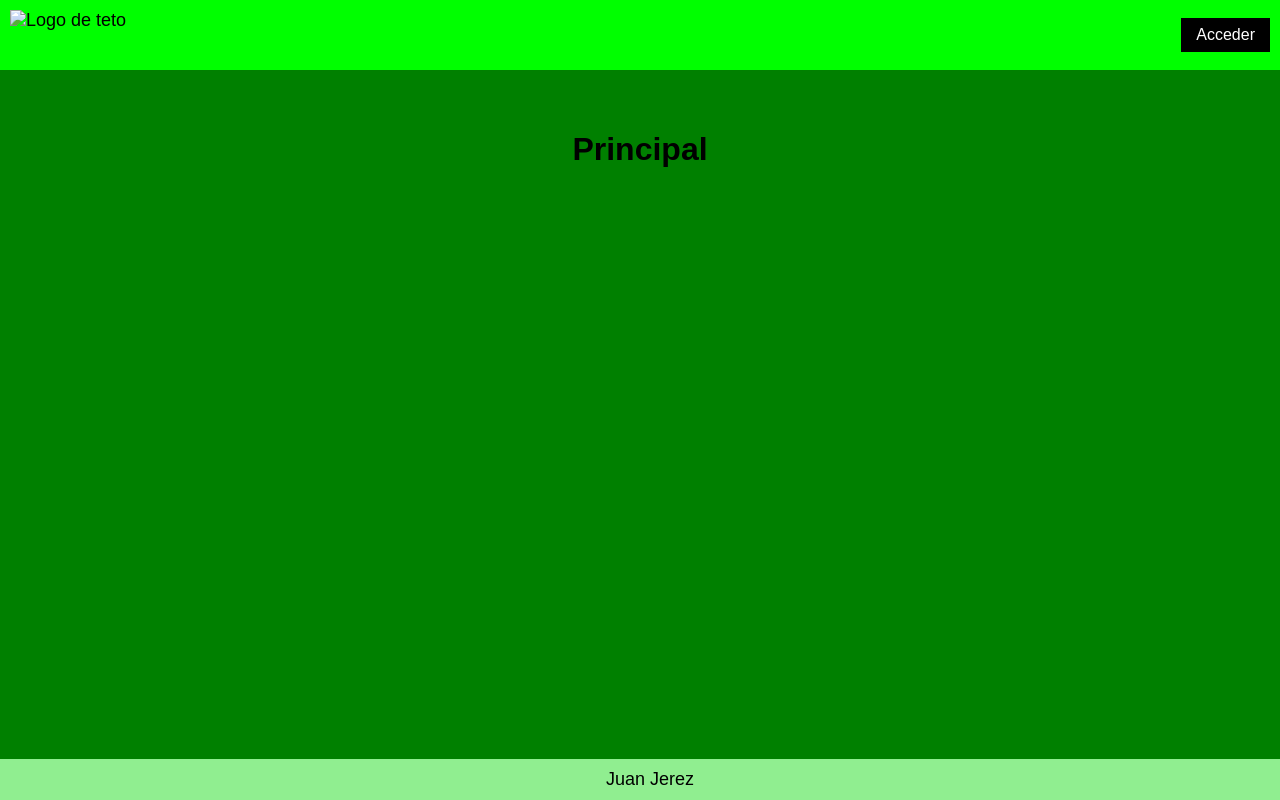
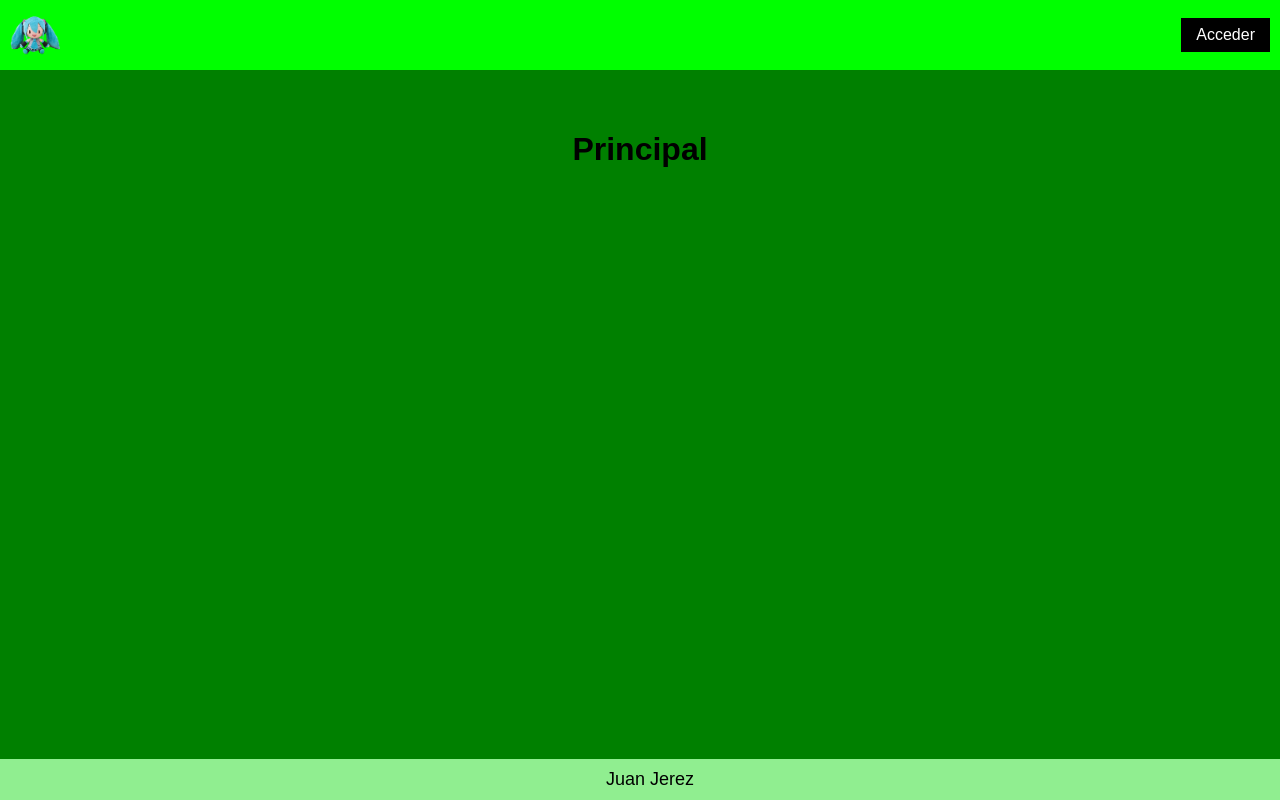
Before and after one commit to juanfrozono/Proyecto_SantoDomingo, a website: page src/views/index.html in a window 1280 px wide. Drawn offline with Linux system fonts and the light colour scheme.

Commit message:
Update index.html

```diff
--- a/src/views/index.html
+++ b/src/views/index.html
@@ -8,7 +8,7 @@
 </head>
 <body>
     <nav>
-        <img id="logo" src="" alt="Logo de teto">
+        <img id="logo" src="/img/logo.webp" alt="logo">
         <button id="boton_registrar">
             <a href="/login.html">Acceder</a>
         </button>
```
